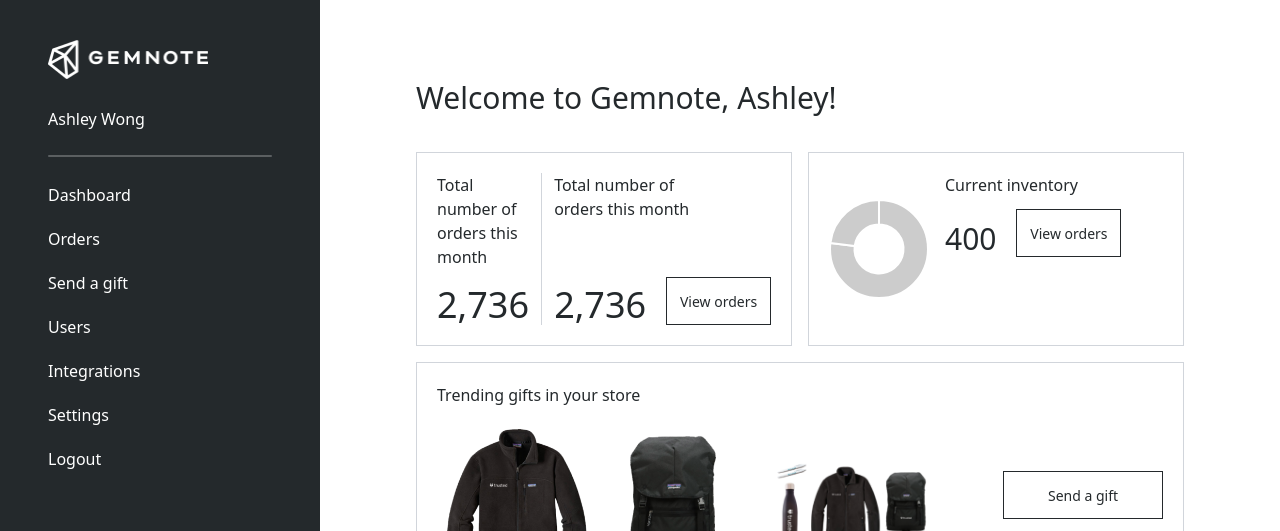
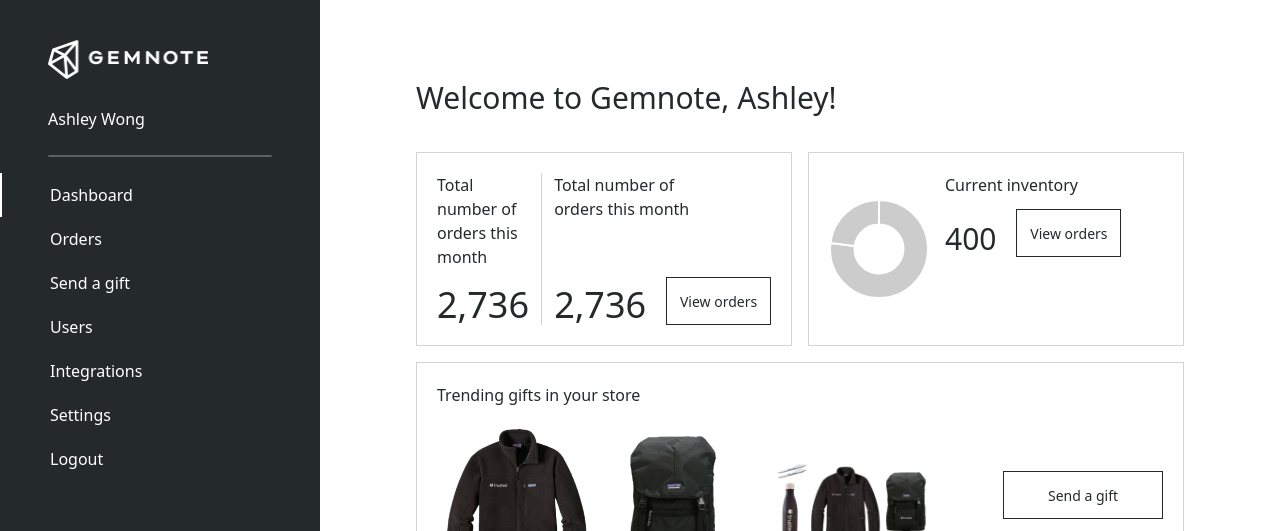
Before and after one commit to Rickk137/Gemnote, a Vue app: page / in a window 1280 px wide. Shown: the top 531 px of the page. Built offline with nearby package versions, Linux system fonts and the light colour scheme.

Commit message:
fix sidbar links style

```diff
--- a/src/components/Sidebar.vue
+++ b/src/components/Sidebar.vue
@@ -19,11 +19,12 @@
 
     <ul class="flex-col mt-4">
       <li
-        class="hover:bg-white hover:text-primary transition duration-200 transition-colors"
+        class="hover:border-white border-l-2 border-transparent transition duration-200 transition-colors"
+        :class="{ 'border-white': $route.path === link.route }"
         v-for="(link, i) in links"
         :key="i"
       >
-        <router-link :to="link.route" class="py-2.5 px-12 block">
+        <router-link class="py-2.5 px-12 block" :to="link.route">
           {{ link.title }}
         </router-link>
       </li>
```
